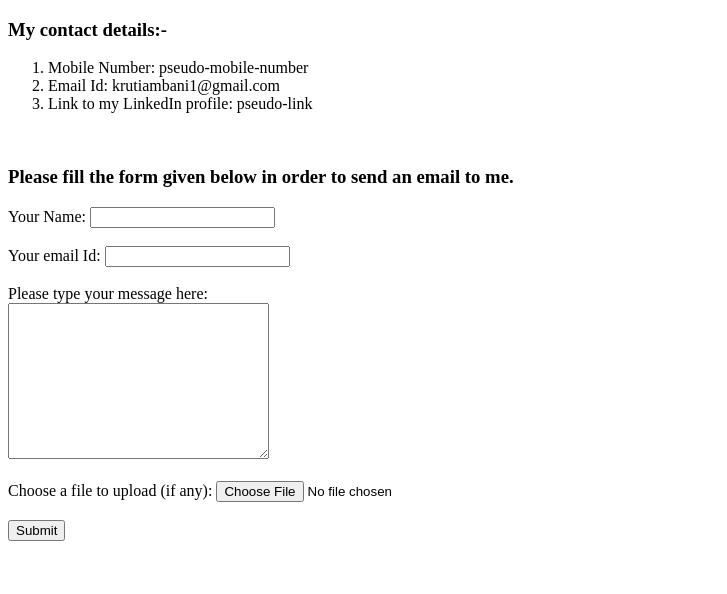
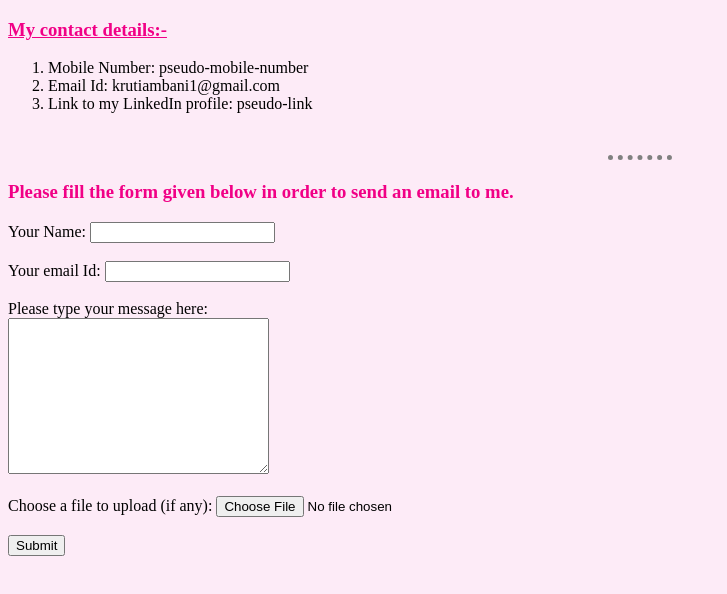
Before and after one commit to krutiambani/cv, a plain HTML site: page contactMe.html in a window 1280 px wide. Shown: the whole page, without its empty margins (0-727 px from the left). Drawn offline with Linux system fonts and the light colour scheme.

Commit message:
Update contactMe.html

```diff
--- a/contactMe.html
+++ b/contactMe.html
@@ -5,15 +5,17 @@
     <meta http-equiv="X-UA-Compatible" content="IE=edge">
     <meta name="viewport" content="width=device-width, initial-scale=1.0">
     <title>Contact Me</title>
+    <link rel = "stylesheet" href="styles.css">
 </head>
 <body>
-    <h3>My contact details:-</h3>
+    <h3 class="contact_details">My contact details:-</h3>
     <ol>
         <li>Mobile Number: pseudo-mobile-number</li>
         <li>Email Id: krutiambani1@gmail.com</li>
         <li>Link to my LinkedIn profile: pseudo-link</li>
     </ol>
     <br>
+    <hr>
     <h3>Please fill the form given below in order to send an email to me.</h3>
 
     <form class="" action="mailto:krutiambani1@gmail.com" method="post" enctype="text/plain">
```
